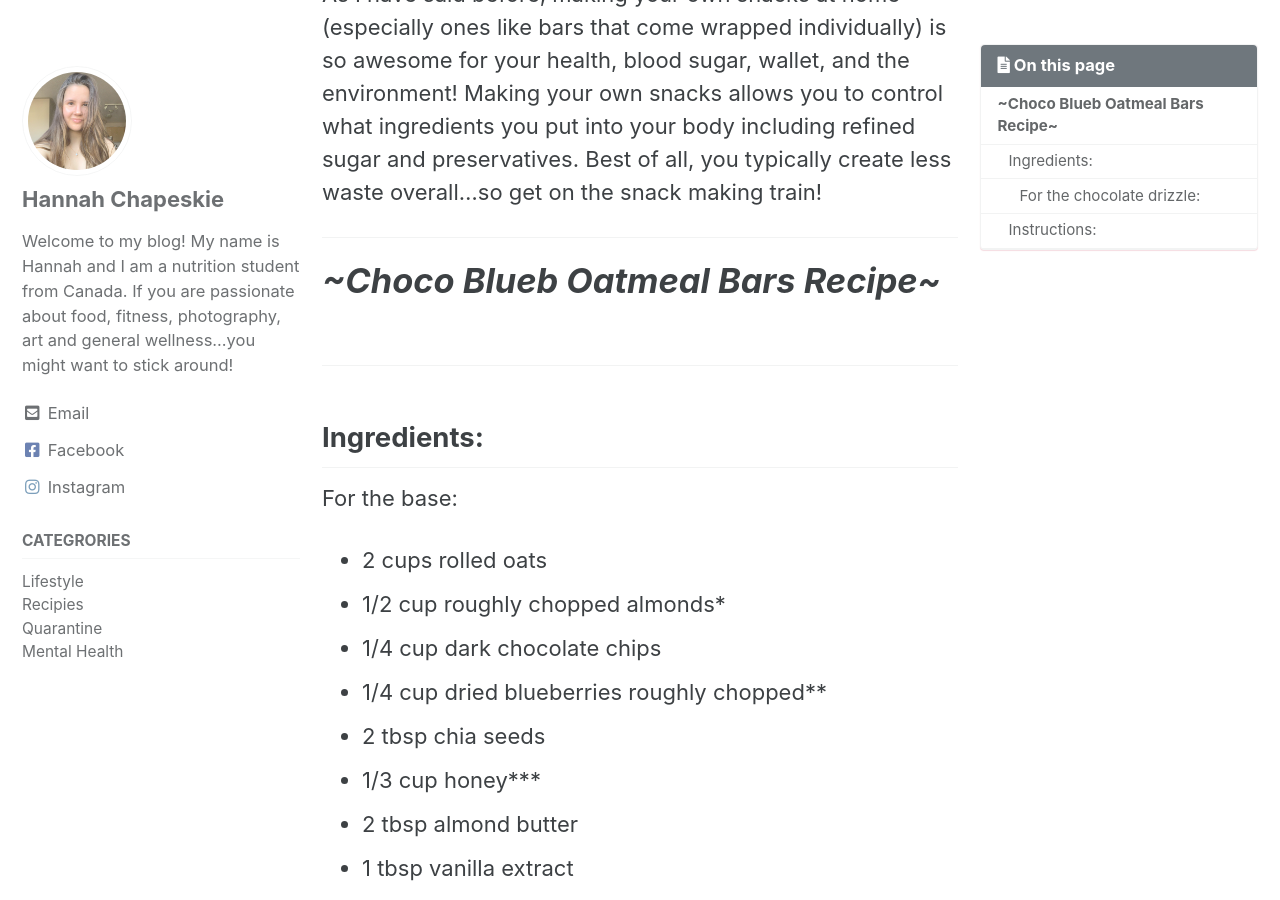
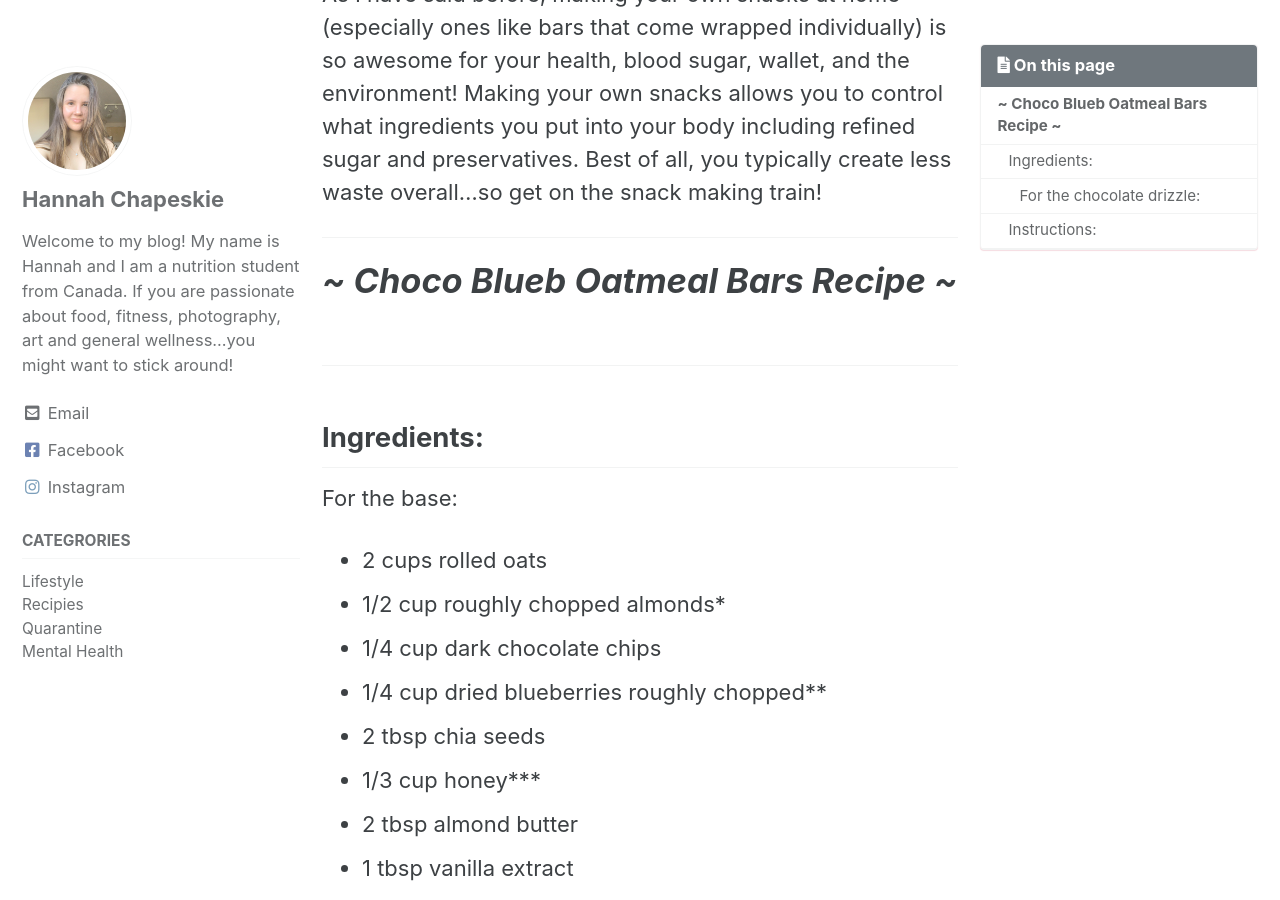
Before and after one commit to dylanbabel/yinandyams, a Jekyll site: the page built from _posts/2020-07-08-choco-blueb-oatmeal-bars.md, in a window 1280 px wide and 900 px high, scrolled down 899 px. Built offline with Jekyll 4.4.1, drawn with Linux system fonts in a browser that asks for light colours; cached includes are drawn as plain includes; part of the change alters nothing that is shown.

```diff
--- a/_posts/2020-07-08-choco-blueb-oatmeal-bars.md
+++ b/_posts/2020-07-08-choco-blueb-oatmeal-bars.md
@@ -28,7 +28,7 @@ As I have said before, making your own snacks at home (especially ones like bars
 
 ***
 
-# ***~Choco Blueb Oatmeal Bars Recipe~***
+# ***~ {{ page.title }} Recipe ~***
 
 ***
 
```
